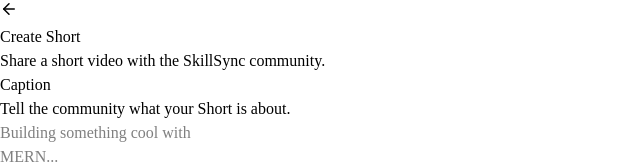
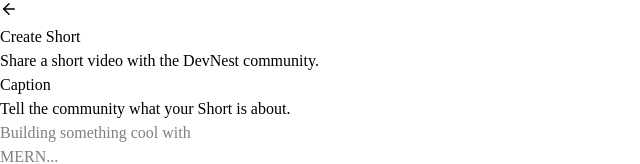
Before and after one commit to agrawaldd-1/DevNest, a React app in the folder frontend/: page /shorts/create in a window 1280 px wide. Shown: the top 164 px of the page, without its empty margins (0-640 px from the left). Built offline with nearby package versions, Linux system fonts and the light colour scheme; sample sign-in values are in the browser's storage; the HTML template or start-up script is replaced by a standard one.

Commit message:
feat: improve short creation

```diff
--- a/frontend/src/components/CreateShort.jsx
+++ b/frontend/src/components/CreateShort.jsx
@@ -142,7 +142,7 @@
 
                         <p className="mt-1 text-sm text-slate-500">
                             Share a short video with
-                            the SkillSync community.
+                            the DevNest community.
                         </p>
                     </div>
 
```
